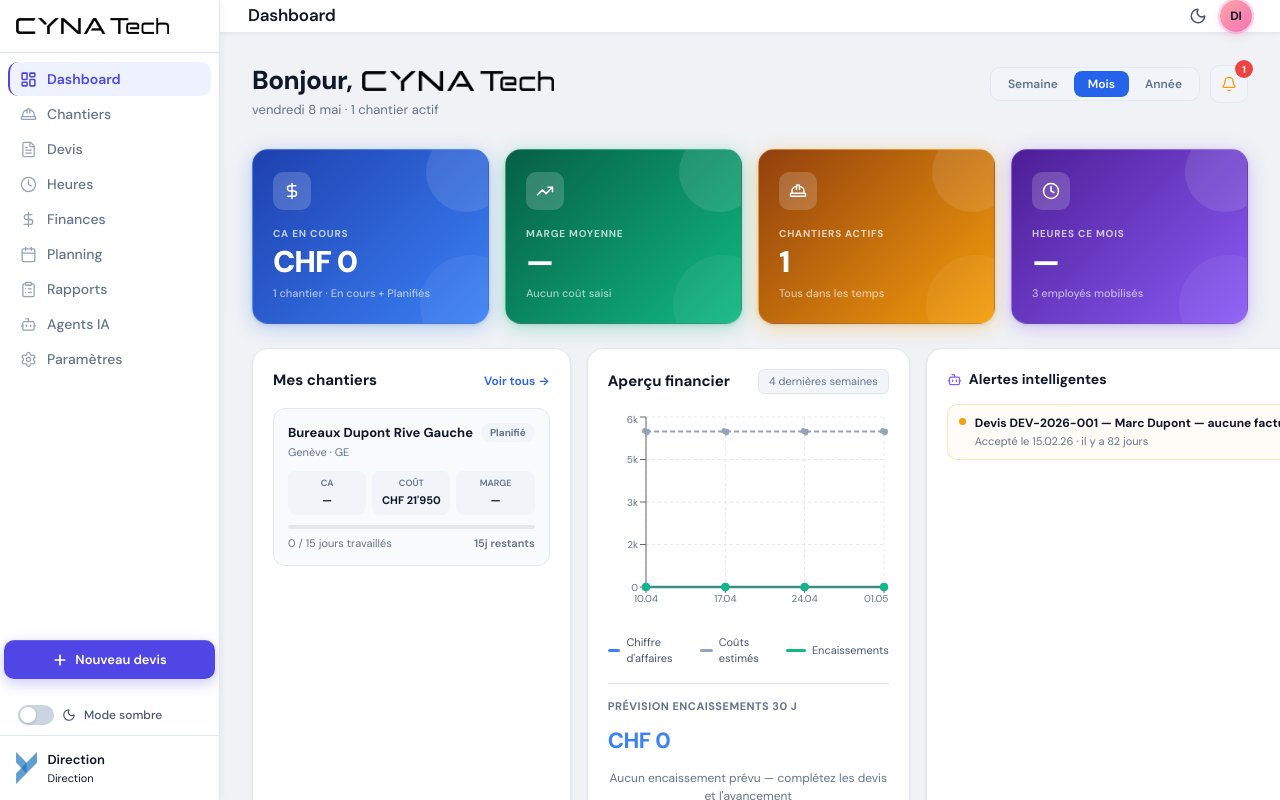
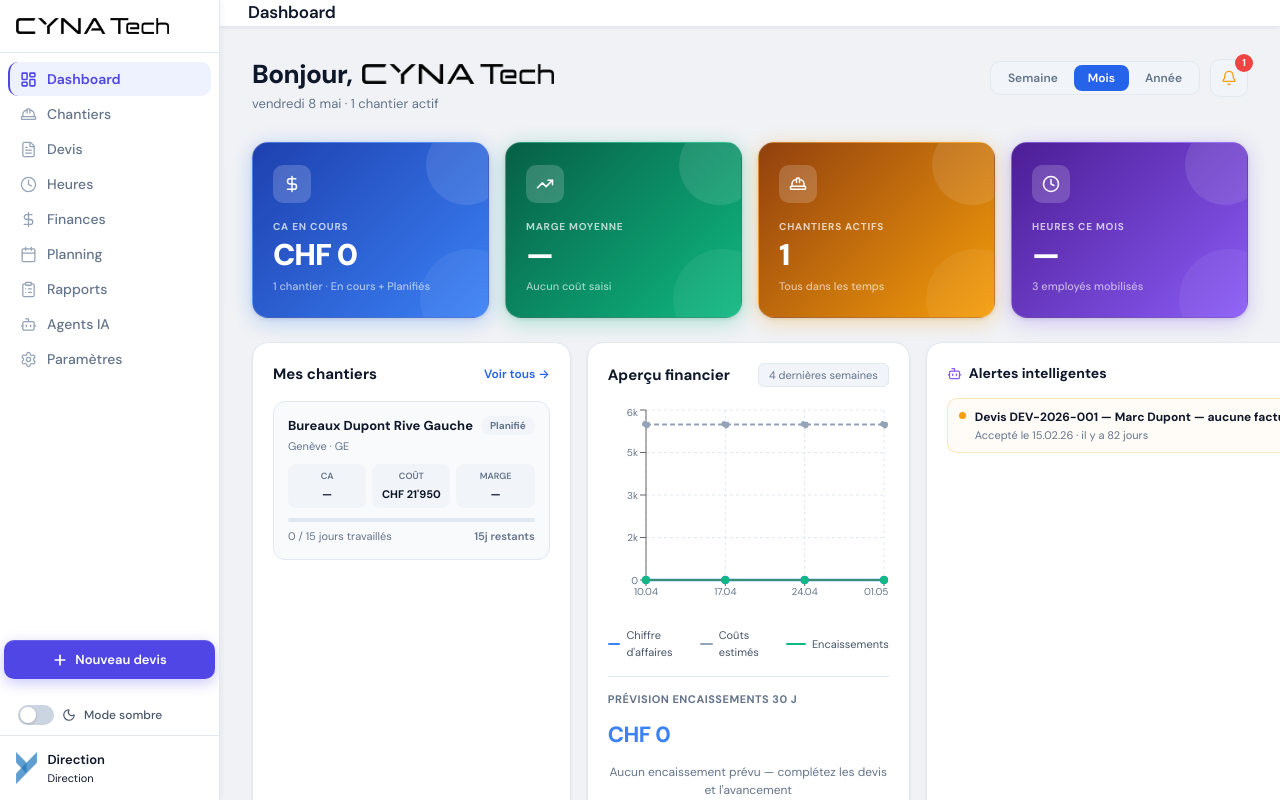
Before and after one commit to Valdrin72/gestion-chantier, a React (Create React App) app: page / in a window 1280 px wide. Built offline with nearby package versions, Linux system fonts and the light colour scheme.

Commit message:
Topbar: supprimer toggle mode sombre et avatar Direction (déjà en sidebar)

```diff
--- a/src/components/Layout.js
+++ b/src/components/Layout.js
@@ -91,12 +91,7 @@ export function Topbar({ setSidebarOuvert, canGoBack, page, revenirArriere, navA
         )}
         <span className="topbar-title">{navAutorisees.find(n => n.id === page)?.label || 'Dashboard'}</span>
       </div>
-      <div className="topbar-right">
-        <button className="topbar-icon-btn" onClick={toggleDarkMode} title={darkMode ? 'Mode clair' : 'Mode sombre'}>
-          {darkMode ? <Sun size={18} strokeWidth={2} /> : <Moon size={18} strokeWidth={2} />}
-        </button>
-        <div className="topbar-avatar">{profil.nom.substring(0, 2).toUpperCase()}</div>
-      </div>
+      <div className="topbar-right" />
     </header>
   );
 }
```
